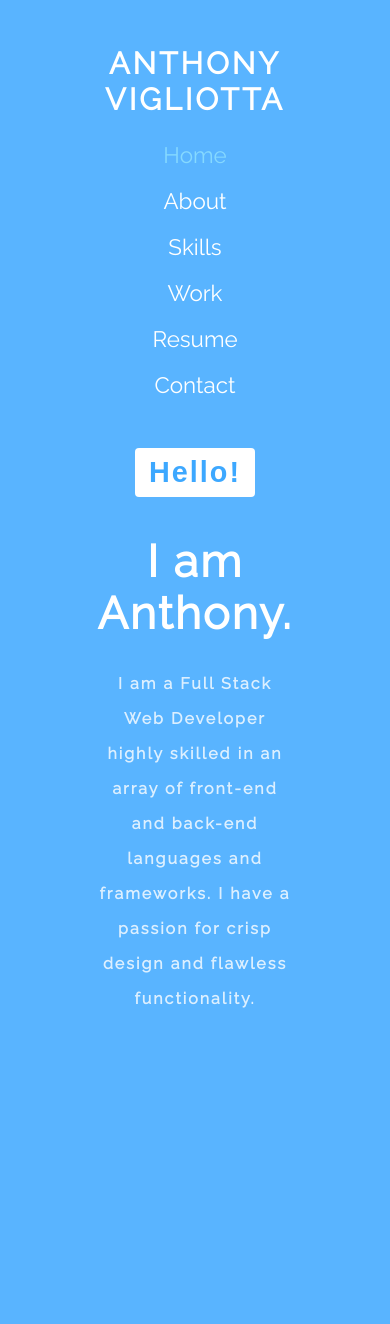
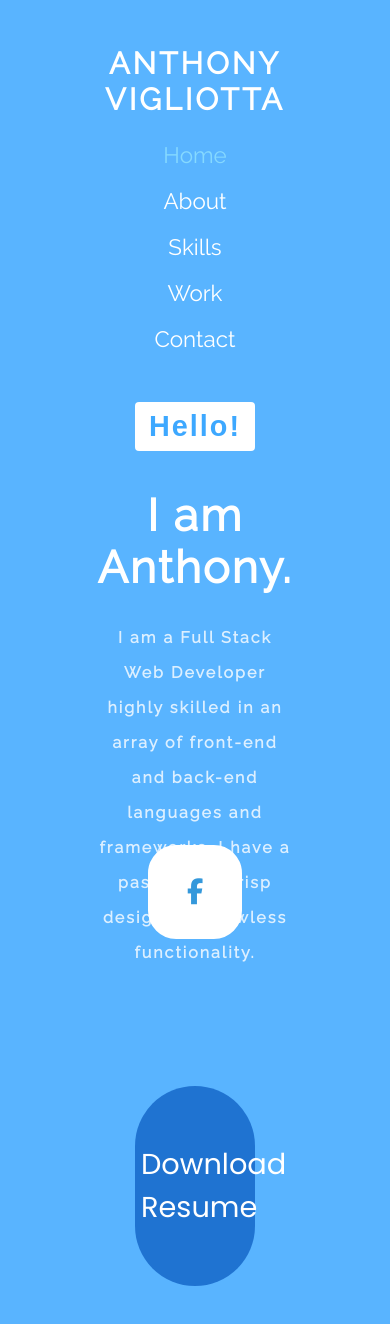
Before and after one commit to anthonyvigz/PortfolioWebsite, a React (Create React App) app in the folder main-website/: page / in a window 390 px wide. Shown: the top 1324 px of the page. Before the commit the page ends 1082 px from the top, so only its background shows below. Built offline with nearby package versions, Linux system fonts and the light colour scheme.

Commit message:
setting up icons, moved resume

```diff
--- a/main-website/public/index.html
+++ b/main-website/public/index.html
@@ -3,7 +3,7 @@
   <head>
     <meta charset="utf-8" />
     <link rel="icon" href="%PUBLIC_URL%/favicon.ico" />
-    <script src="https://kit.fontawesome.com/a076d05399.js"></script>
+    <script src="https://kit.fontawesome.com/1038e8b387.js" crossorigin="anonymous"></script>
     <meta name="viewport" content="width=device-width, initial-scale=1" />
     <meta name="theme-color" content="#000000" />
     <meta
--- a/main-website/src/App.js
+++ b/main-website/src/App.js
@@ -6,7 +6,6 @@ import Home from './components/Home';
 import About from './components/About';
 import Skills from './components/Skills';
 import Work from './components/Work';
-import Resume from './components/Resume';
 import Contact from './components/Contact';
 import AbsoluteWrapper from './components/AbsoluteWrapper';
 import NavBar from './components/NavBar';
@@ -21,7 +20,7 @@ function App() {
   if(location.pathname === "/") {
     document.body.className = "mainbody";
   }
-  else if(location.pathname === "/skills" || location.pathname === "/work" || location.pathname === "/resume") {
+  else if(location.pathname === "/skills" || location.pathname === "/work" || location.pathname === "/resume" || location.pathname === "/contact") {
     document.body.className = "skillsbody";
   }
   else {
@@ -47,7 +46,6 @@ function App() {
               <Route exact path="/about" component={About} />
               <Route exact path="/skills" component={Skills} />
               <Route exact path="/work" component={Work} />
-              <Route exact path="/resume" component={Resume} />
               <Route exact path="/contact" component={Contact} />
             </Switch>
           </animated.div>
--- a/main-website/src/components/Home.jsx
+++ b/main-website/src/components/Home.jsx
@@ -1,6 +1,8 @@
 import React from 'react';
 import { useSpring, animated } from 'react-spring';
 import AbsoluteWrapper from './AbsoluteWrapper';
+import resume from "../img/AnthonyVigliottaResumeMaster2.pdf";
+import '../css/resume.css';
 
 function Home() {
 
@@ -11,13 +13,21 @@ function Home() {
   return (
     <AbsoluteWrapper>
         <div className="homeBlock">
-            <button>Hello!</button>
+            <button className="hello">Hello!</button>
             <h2>I am Anthony.</h2>
             <p>
                 I am a Full Stack Web Developer highly skilled in an array of
                 front-end and back-end languages and frameworks.
                 I have a passion for crisp design and flawless functionality.
             </p>
+            <div class="middle">
+              <a href="#">
+                <i className="fab fa-facebook-f"></i>
+              </a>
+            </div>
+            <form method="get" action={resume} target="_blank">
+              <button type="submit" className="downloadResume">Download Resume</button>
+            </form>
         </div>
     </AbsoluteWrapper>
   );
--- a/main-website/src/components/NavBar.jsx
+++ b/main-website/src/components/NavBar.jsx
@@ -24,7 +24,6 @@ function NavBar() {
                 <NavLink className={asp} activeClassName="selected" to="/about">About</NavLink>
                 <NavLink className={asp} activeClassName="selected" to="/skills">Skills</NavLink>
                 <NavLink className={asp} activeClassName="selected" to="/work">Work</NavLink>
-                <NavLink className={asp} activeClassName="selected" to="/resume">Resume</NavLink>
                 <NavLink className={asp} activeClassName="selected" to="/contact">Contact</NavLink>
             </div>
             </nav>
--- a/main-website/src/components/Resume.jsx
+++ /dev/null
@@ -1,19 +0,0 @@
-import React, { useState } from 'react';
-import AbsoluteWrapper from './AbsoluteWrapper';
-import '../css/resume.css';
-import { Spring } from 'react-spring/renderprops';
-import { useSpring, animated } from 'react-spring';
-import { AwesomeButton } from "react-awesome-button";
-import "react-awesome-button/dist/styles.css";
-
-function Resume() {
-
-
-  return (
-      <AbsoluteWrapper>
-            <AwesomeButton size="large" type="primary">Download Resume</AwesomeButton>
-      </AbsoluteWrapper>
-  );
-}
-
-export default Resume;
--- a/main-website/src/components/Work.jsx
+++ b/main-website/src/components/Work.jsx
@@ -1,6 +1,7 @@
 import React, { useState } from 'react';
 import AbsoluteWrapper from './AbsoluteWrapper';
 import '../css/work.css';
+import '../css/resume.css';
 import { Spring } from 'react-spring/renderprops';
 import ProjectBlock from './ProjectBlock';
 import hoggerImage from '../img/hoggerimage.png'
--- a/main-website/src/css/landingpage.css
+++ b/main-website/src/css/landingpage.css
@@ -13,7 +13,7 @@
     transition: 1s;
 }
 
-.homeBlock button {
+.hello {
     padding: 8px;
     font-size: 2.5vw;
     font-weight: bold;
@@ -42,6 +42,71 @@
     color: rgba(255, 255, 255, 0.794);
     transition: 1s;
 }
+
+.middle {
+    position: absolute;
+    top: 50%;
+    transform: translateY(-50%);
+    width: 100%;
+    text-align: center;
+}
+
+.middle a {
+    display: inline-block;
+    width: 90px;
+    height: 90px;
+    background: white;
+    margin: 10px;
+    border-radius: 30%;
+    color: #3498db;
+    overflow: hidden;
+    position: relative;
+    border: solid white 2px;
+}
+
+.middle a i {
+    line-height: 90px;
+    font-size: 26px;
+    transition: 0.2s linear;
+}
+
+.middle a:hover i{
+    transform: scale(1.3);
+    color: #f1f1f1;
+
+}
+
+.middle a::before {
+    content: "";
+    position: absolute;
+    width: 120%;
+    height: 120%;
+    background: #3498db;
+    transform: rotate(45deg);
+    left: -110%;
+    top: 90%;
+}
+
+.middle a:hover::before {
+    animation: aaa 0.7s 1;
+    top: -10%;
+    left: -10%;
+}
+
+@keyframes aaa {
+    0%{
+        left: -110%;
+        top: 90%
+    }50%{
+        left: 10%;
+        top: -30%;
+    }100%{
+        top: -10%;
+        left: -10%;
+    }
+}
+
+
 
 
 /*  SEMI LARGE PAGE */
--- a/main-website/src/css/resume.css
+++ b/main-website/src/css/resume.css
@@ -10,8 +10,16 @@
     border-radius: 100px;
     border: none;
     font-family: 'Poppins', sans-serif;
-    transition: 1s;
+    transition: 1.5s;
     height: 200px;
+}
+
+
+.downloadResume:hover {
+    width: 375px;
+    font-size: 3em;
+    background-color: rgba(0, 117, 184, 0.404);
+
 }
 
 @media (max-width: 575px) {
--- a/main-website/src/css/work.css
+++ b/main-website/src/css/work.css
@@ -98,8 +98,17 @@
     }
 }
 
+/* */
+
 @media (min-width: 1600px) {
     .projectImg {
         width: 450px;
       }
 }
+/* */
+
+@media (max-width: 1260px) {
+    .projectImg {
+        width: 275px;
+      }
+}
--- a/main-website/src/index.css
+++ b/main-website/src/index.css
@@ -114,11 +114,19 @@ code {
   transition: 0.5s;
 }
 
+.as:hover {
+  color: rgba(85, 228, 253, 0.774);
+}
+
 .linksAlt {
   color: rgba(0, 140, 255, 0.76);
   text-decoration: none;
   font-size: 1.3vw;
   transition: 1s;
+}
+
+.linksAlt:hover {
+  color: rgba(60, 0, 255, 0.664);
 }
 
 /* SEMI LARGE PAGE */
```
Also changed, not shown: 1 other file (tests, documents, lock files or other folders).
